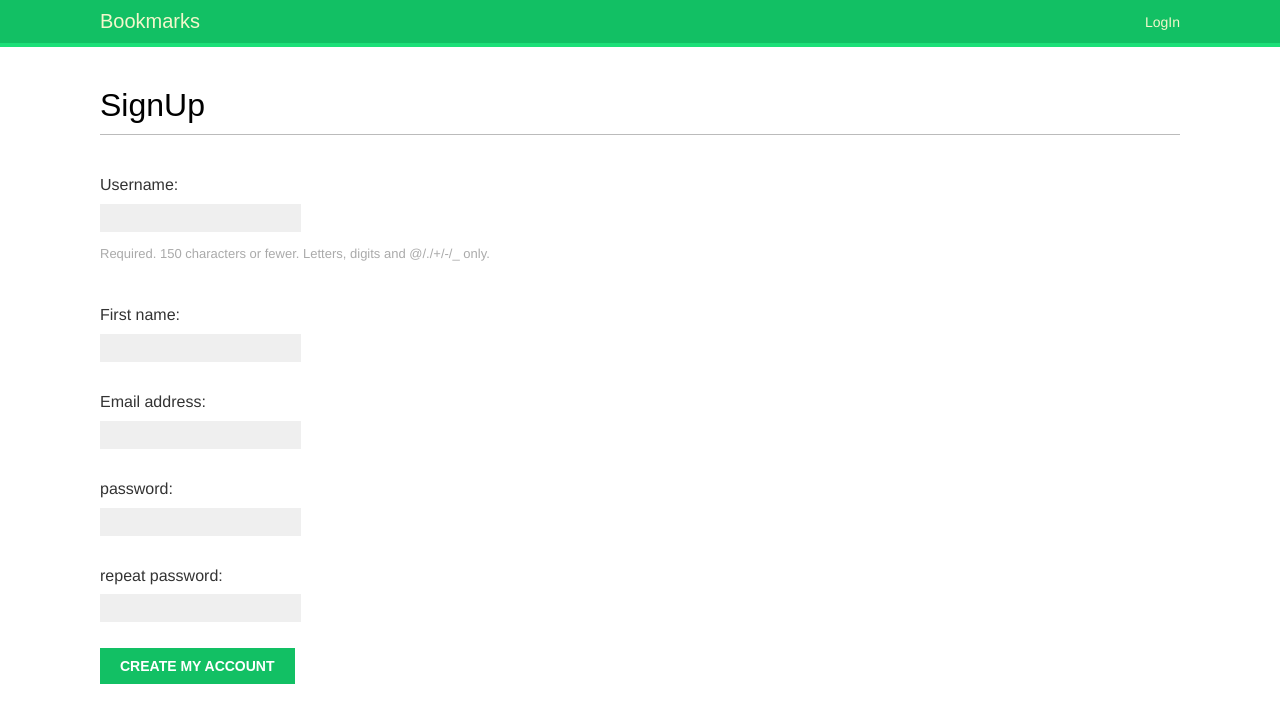
After one commit to ohduran/oss-cs, a Django app: page /account/register/ in a window 1280 px wide. The commit adds this page. Shown: the top 723 px of the page. Run offline with Django 3.2, Linux system fonts and the light colour scheme; some web fonts are replaced.

Commit message:
django2 - Buidling a social website: User registration

```diff
--- a/django-2-by-example/bookmarks/account/forms.py
+++ b/django-2-by-example/bookmarks/account/forms.py
@@ -1,5 +1,24 @@
 from django import forms
+from django.contrib.auth.models import User
+
 
 class LoginForm(forms.Form):
     username = forms.CharField()
     password = forms.CharField(widget=forms.PasswordInput)
+
+
+class UserRegistrationForm(forms.ModelForm):
+    password = forms.CharField(label='password',
+                               widget=forms.PasswordInput)
+    password2 = forms.CharField(label='repeat password',
+                                widget=forms.PasswordInput)
+
+    class Meta:
+        model = User
+        fields = ('username', 'first_name', 'email')
+
+    def clean_password2(self):
+        cd = self.cleaned_data
+        if cd['password'] != cd['password2']:
+            raise forms.ValidationError("Passwords don't match.")
+        return cd['password2']
--- /dev/null
+++ b/django-2-by-example/bookmarks/account/templates/account/register.html
@@ -0,0 +1,12 @@
+{% extends "base.html" %}
+
+{% block title %}SignUp{% endblock %}
+
+{% block content %}
+<h1>SignUp</h1>
+<form action="." method="post">
+  {{ user_form.as_p }}
+  {% csrf_token %}
+  <p><input type="submit" value="Create my account"></p>
+</form>
+{% endblock %}
--- a/django-2-by-example/bookmarks/account/templates/registration/login.html
+++ b/django-2-by-example/bookmarks/account/templates/registration/login.html
@@ -17,4 +17,5 @@
     </p>
   </form>
 </div>
+<p>Or <a href="{% url "register" %}">sign up</a>.</p>
 {% endblock %}
--- a/django-2-by-example/bookmarks/account/urls.py
+++ b/django-2-by-example/bookmarks/account/urls.py
@@ -10,4 +10,5 @@ urlpatterns = [
     path('', views.dashboard, name='dashboard'),
     path('password_change/', auth_views.PasswordChangeView.as_view(), name="password_change"),
     path('password_change/done/', auth_views.PasswordChangeDoneView.as_view(), name='password_change_done'),
+    path('register/', views.register, name='register'),
 ]
--- a/django-2-by-example/bookmarks/account/views.py
+++ b/django-2-by-example/bookmarks/account/views.py
@@ -2,7 +2,7 @@ from django.shortcuts import render
 from django.http import HttpResponse
 from django.contrib.auth import authenticate, login
 from django.contrib.auth.decorators import login_required
-from .forms import LoginForm
+from .forms import LoginForm, UserRegistrationForm
 
 
 def user_login(request):
@@ -32,3 +32,18 @@ def user_login(request):
 def dashboard(request):
     return render(request, 'account/dashboard.html',
                   {'section': 'dashboard'})
+
+
+def register(request):
+    if request.method == 'POST':
+        user_form = UserRegistrationForm(request.POST)
+        if user_form.is_valid():
+            new_user = user_form.save(commit=False)
+            new_user.set_password(
+                user_form.cleaned_data['password'])
+            new_user.save()
+            return render(request, 'account/register_done.html',
+                          {'new_user': new_user})
+    else:
+        user_form = UserRegistrationForm()
+    return render(request, 'account/register.html', {'user_form': user_form})
```
Also changed, not shown: django-2-by-example/bookmarks/account/templates/account/register_done.html (added, +8 -0 lines), django-2-by-example/bookmarks/db.sqlite3.
